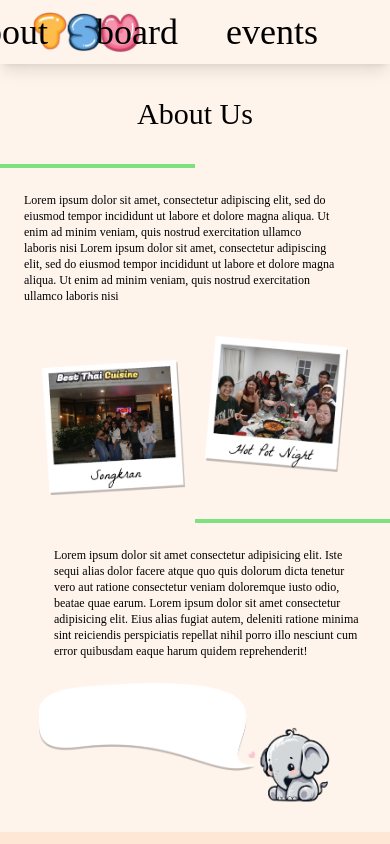
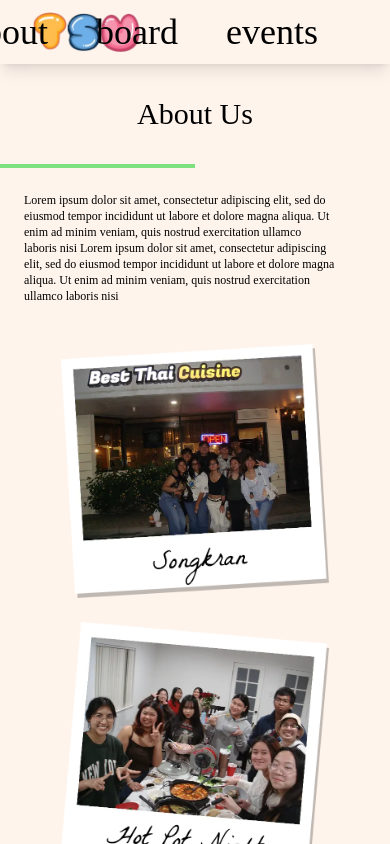
Before and after one commit to acm-ucr/tsu-website, a Next.js app: page /about in a window 390 px wide. Shown: the top 844 px of the page. Built offline with nearby package versions, Linux system fonts and the light colour scheme; a web font is replaced by a local one.

Commit message:
About Us small fixes

```diff
--- a/src/components/about/aboutbottom.tsx
+++ b/src/components/about/aboutbottom.tsx
@@ -20,7 +20,7 @@ const AboutBottom = () => {
       <Image
         src={elephant}
         alt="Elephant w/ Text Bubble Image"
-        className="w-4/5 md:pt-8"
+        className="w-4/5 md:pt-12 "
       />
     </div>
   );
--- a/src/components/about/polaroid.tsx
+++ b/src/components/about/polaroid.tsx
@@ -4,9 +4,9 @@ import polaroid2 from "@/public/polaroid2.webp";
 
 const Polaroid = () => {
   return (
-    <div className="flex items-center justify-center gap-5 px-4 py-2 md:p-8">
-      <Image src={polaroid} alt="Polaroid 1 Image" className="mt-6 w-2/5" />
-      <Image src={polaroid2} alt="Polaroid 2 Image" className="-mt-6 w-2/5" />
+    <div className="flex flex-col md:flex-row items-center justify-center gap-6 p-4 md:p-12 md:my-12 my-6">
+      <Image src={polaroid} alt="Polaroid 1 Image" className="md:mt-6 md:w-2/5 w-3/4" />
+      <Image src={polaroid2} alt="Polaroid 2 Image" className="md:-mt-6 md:w-2/5 w-3/4" />
     </div>
   );
 };
```
Also changed, not shown: public/elephant.webp.
